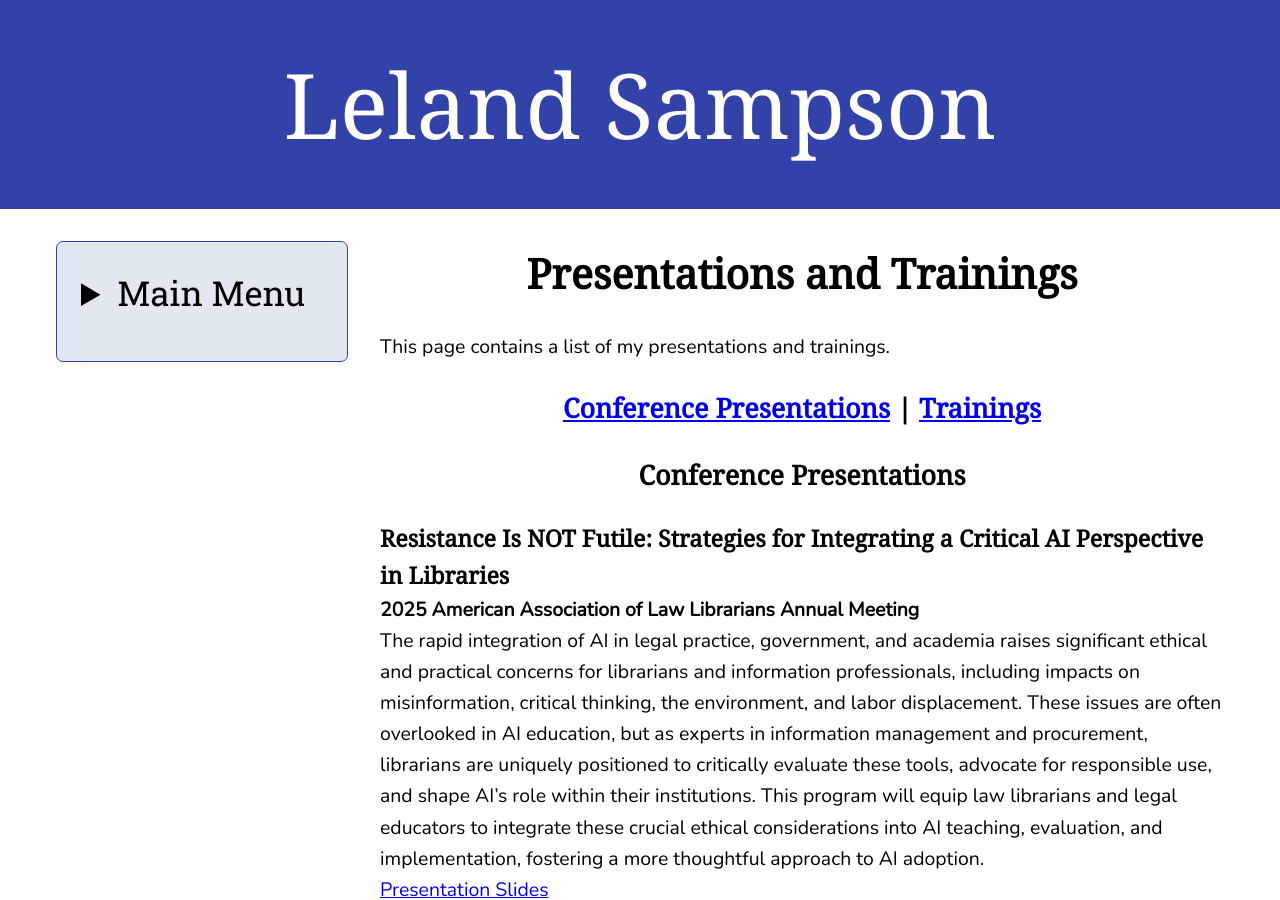
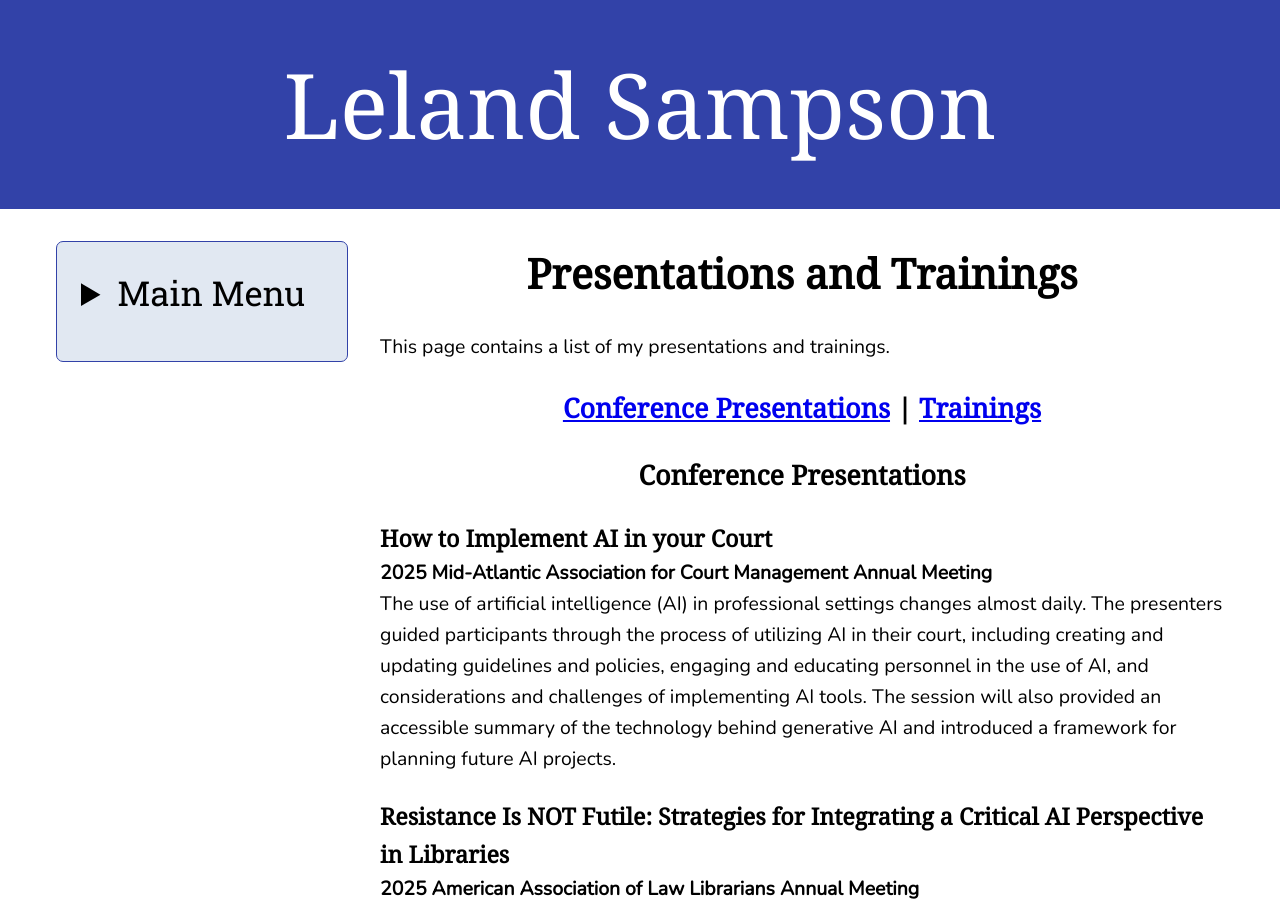
Before and after one commit to lelandsampson/Leland-Sampson-Website, a Jekyll site: the page built from presentations.md, in a window 1280 px wide and 900 px high. Built offline with Jekyll 4.4.1, drawn with Linux system fonts in a browser that asks for light colours.

Commit message:
CV update

```diff
--- a/presentations.md
+++ b/presentations.md
@@ -9,6 +9,10 @@ This page contains a list of my presentations and trainings.
 <h2 align="center"><a href="#conference-presentations">Conference Presentations</a> | <a href ="#trainings">Trainings</a></h2>
 
 <h2 align="center"><a id="conference-presentations"></a>Conference Presentations</h2>
+
+### How to Implement AI in your Court
+**2025 Mid-Atlantic Association for Court Management Annual Meeting**
+The use of artificial intelligence (AI) in professional settings changes almost daily. The presenters guided participants through the process of utilizing AI in their court, including creating and updating guidelines and policies, engaging and educating personnel in the use of AI, and considerations and challenges of implementing AI tools. The session will also provided an accessible summary of the technology behind generative AI and introduced a framework for planning future AI projects.
 
 ### Resistance Is NOT Futile: Strategies for Integrating a Critical AI Perspective in Libraries
 **2025 American Association of Law Librarians Annual Meeting**
```
Also changed, not shown: index.md (+1 -1 lines), 1 other file.
